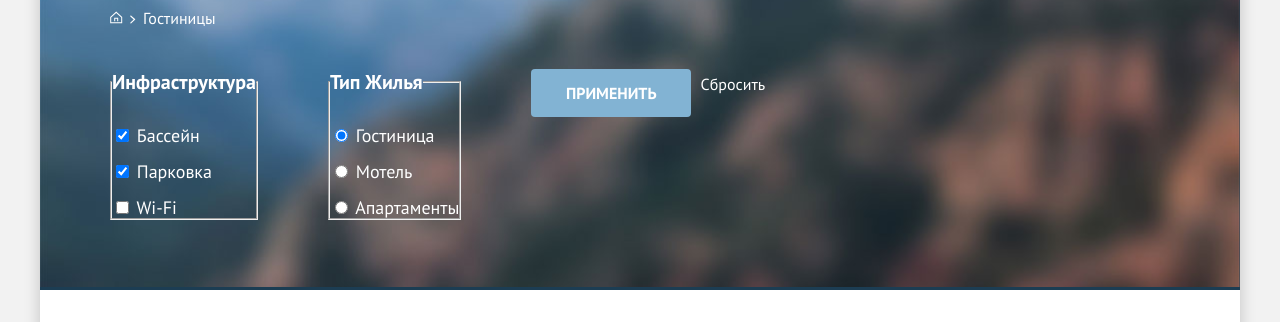
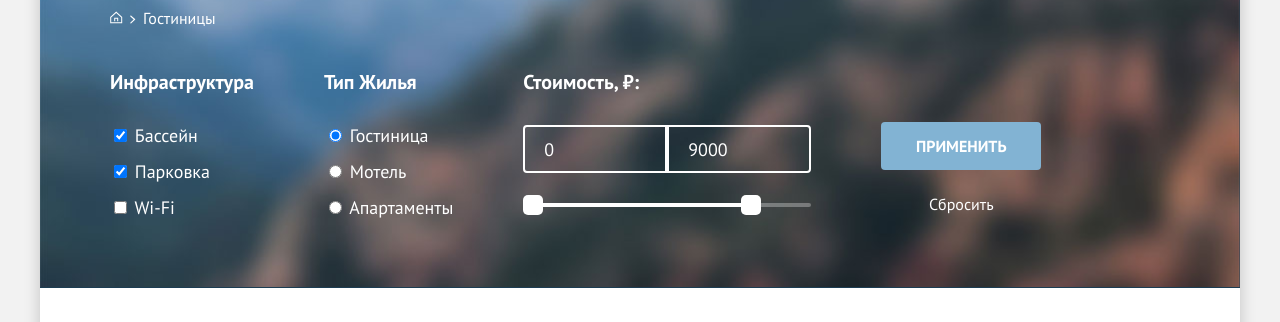
Before and after one commit to htmlacademy-htmlcss/2088117-sedona-34, a plain HTML site: page catalog.html in a window 1280 px wide. Shown: the part 182-504 px from the top of the page. Drawn offline with Linux system fonts and the light colour scheme.

Commit message:
Стилизует формы подписки и форму поиска гостиницы в каталоге

```diff
--- a/catalog.html
+++ b/catalog.html
@@ -123,9 +123,36 @@
                     </li>
                   </ul>
                 </fieldset>
+                <fieldset class="catalog-filter range-filter">
+                  <legend class="catalog-filter-title cost">Стоимость, &#8381;:</legend>
 
-                <button class="button button-choose" type="submit">Применить </button>
-                <button class="button button-reset" type="reset">Сбросить </button>
+                  <div class="range">
+                    <div class="range-wrapper-inputs">
+                      <label class="catalog-filter-label">
+                        <input class="range-input range-input-right" type="number" value="0" name="min-price">
+                      </label>
+                      <label class="catalog-filter-label">
+                        <input class="range-input range-input-left" type="number" value="9000" name="max-price">
+                      </label>
+                    </div>
+                    <div class="range-scale">
+                      <div class="range-bar" style="left: 0; width: 228px">
+                        <button class="range-toggle toggle-min">
+                          <span class="visually-hidden">Изменить минимальную цену.</span>
+                        </button>
+                        <button class="range-toggle toggle-max">
+                          <span class="visually-hidden">Изменить максимальную цену.</span>
+                        </button>
+                      </div>
+                    </div>
+
+
+                  </div>
+                </fieldset>
+                <div class="buttons-filter">
+                  <button class="button button-choose" type="submit">Применить </button>
+                  <button class="button button-reset" type="reset">Сбросить </button>
+                </div>
               </form>
 
             </section>
@@ -273,8 +300,8 @@
               <form class="newsletter-form" action="#" method="post">
 
                 <label for="newsletter-email" class="visually-hidden">Email</label>
-                <input class="field" placeholder="Ваш e-mail" type="email" name="newsletter-email" id="newsletter-email"
-                  required>
+                <input class="field field-email" placeholder="Ваш e-mail" type="email" name="newsletter-email"
+                  id="newsletter-email" required>
 
                 <button class="button newsletter-button" type="submit">
                   <span>Подписаться</span>
--- a/styles/styles.css
+++ b/styles/styles.css
@@ -179,7 +179,7 @@ body {
 .newsletter-button {
   background-color: #82B3D3;
   border-radius: 0 10px 10px 0;
-  width: 200px;
+  min-width: 200px;
   white-space: nowrap;
 }
 
@@ -212,15 +212,38 @@ body {
 }
 
 .button-reset {
+
   font-size: 16px;
   line-height: 20px;
   font-weight: 400;
   background-color: rgba(131, 179, 211, 0);
   text-transform: capitalize;
-  width: 80px;
-  height: 30px;
+  width: 160px;
+  height: 48px;
   white-space: nowrap;
-  text-align: end;
+  text-align: center;
+  padding: 0;
+  padding-top: 20px;
+}
+
+.button-reset:hover {
+  color: rgba(255, 255, 255, 0.6);
+}
+
+/*
+.button-reset:focus {
+  position: absolute;
+  right: 47px;
+  top: 128px;
+  border: solid 3px  #83B3D3;
+border-radius: 4px;
+width: 100px;
+height: 32px;
+}
+*/
+
+.button-reset:active {
+  color: rgba(255, 255, 255, 0.3);
 }
 
 .product-card-button {
@@ -666,6 +689,7 @@ body {
   background-color: #ffffff;
   text-align: left;
   font-weight: 400;
+  padding: 20px 22px;
 }
 
 .hotel-card-title {
@@ -777,6 +801,9 @@ body {
 
 .filter-wrap {
   display: flex;
+  margin: 0;
+  padding: 0;
+  position: relative;
 }
 
 
@@ -784,6 +811,7 @@ body {
   margin: 0;
   padding: 0;
   margin-right: 70px;
+  border: none;
 }
 
 .catalog-filter-list {
@@ -1038,3 +1066,141 @@ body {
   height: 17px;
   margin-right: 6px;
 }
+
+.newsletter-form {
+  display: flex;
+  justify-content: center;
+  width: 800px;
+}
+
+.newsletter-email {
+  flex-grow: 1;
+  margin: 0;
+}
+
+.field-email {
+  width: 600px;
+  border: none;
+  border-radius: 10px 0 0 10px;
+  background-color: #F2F2F2;
+}
+
+.range-scale {
+  position: relative;
+  bottom: -30px;
+  height: 4px;
+  margin-bottom: 0;
+  background-color: rgba(255, 255, 255, 0.3);
+  border-radius: 2px;
+  width: 288px;
+}
+
+.range-bar {
+  position: absolute;
+  bottom: 0;
+  height: 4px;
+  background-color: #ffffff;
+}
+
+.range-toggle {
+  position: absolute;
+  width: 20px;
+  height: 20px;
+  background: #ffffff;
+  border-radius: 5px;
+  cursor: pointer;
+  border: none;
+}
+
+.range-toggle:hover {
+  box-shadow: 0 4px 10px 0 rgba(0, 0, 0, 0.25);
+}
+
+.range-toggle:focus {
+  border: solid 3px #83b3d3;
+  box-shadow: 0 4px 10px 0 rgba(0, 0, 0, 0.25);
+}
+
+.range-toggle:active {
+  border: solid 2px #83b3d3;
+  box-shadow: 0 7px 15px 0 rgba(0, 0, 0, 0.4);
+}
+
+.toggle-min {
+  top: -8px;
+  left: 0;
+}
+
+.toggle-max {
+  top: -8px;
+  right: -10px;
+}
+
+/*
+.cost {
+  margin-bottom: 34px;
+}
+*/
+.range-filter {
+  margin: 0;
+  margin-right: 70px;
+  width: 288px;
+  padding: 0;
+
+}
+
+.range-wrapper-inputs {
+  display: flex;
+  margin: 0;
+  padding: 0;
+  max-width: 288px;
+}
+
+.range-input {
+  box-sizing: border-box;
+  width: 144px;
+  height: 48px;
+  padding: 14px 19px;
+  font: inherit;
+  text-align: left;
+  background-color: transparent;
+  border: solid 2px #ffffff;
+  appearance: textfield;
+  font-weight: 400;
+  font-size: 18px;
+  line-height: 21px;
+  color: #ffffff;
+}
+
+.range-input::-webkit-outer-spin-button,
+.range-input::-webkit-inner-spin-button {
+  appearance: none;
+  margin: 0;
+}
+
+.range-input:hover {
+  border: 2px solid rgb(255, 255, 255, 0.6);
+}
+
+.range-input:focus {
+  box-shadow: 0 0 0 3px #81B3D2;
+}
+
+.range-input:active {
+  background-color: #756257;
+}
+
+
+.range-input-right {
+  border-radius: 4px 0 0 4px;
+}
+
+.range-input-left {
+  border-radius: 0 4px 4px 0;
+}
+
+.buttons-filter {
+  display: flex;
+  flex-direction: column;
+  justify-content: flex-end;
+}
```
Also changed, not shown: index.html (+2 -2 lines).
